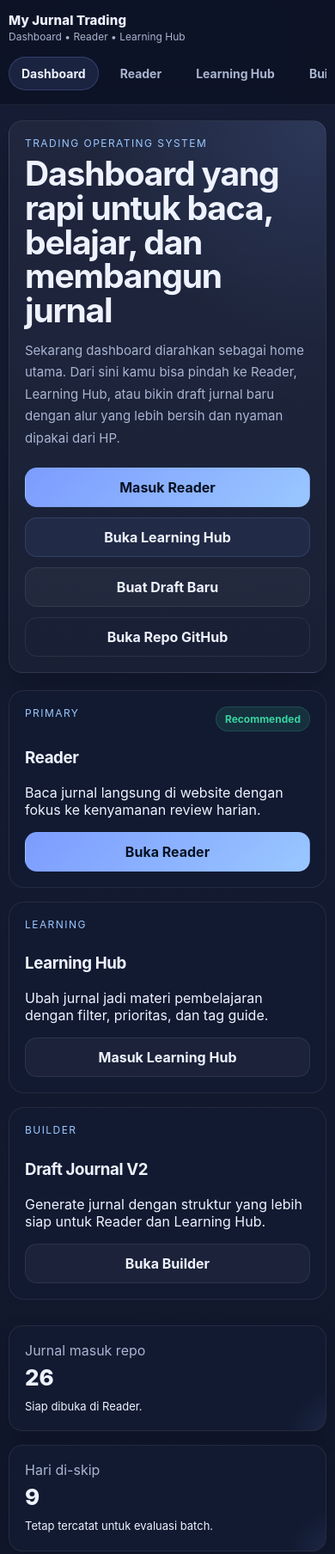
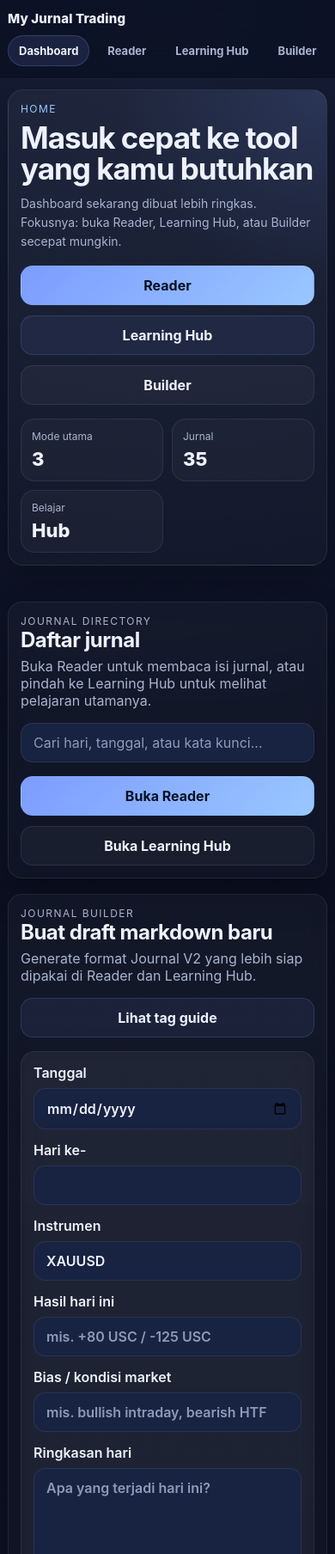
Before and after one commit to suhaimitoamy/my-jurnal-trading, a plain HTML site: page docs/index.html in a window 390 px wide. Shown: the top 1808 px of the page at 86% size. Drawn offline with Linux system fonts and the light colour scheme.

Commit message:
Make dashboard, reader, and learning hub more compact on mobile

```diff
--- a/docs/index.html
+++ b/docs/index.html
@@ -26,50 +26,20 @@
 
     <header class="hero">
       <div class="hero-inner">
-        <section class="hero-card">
-          <p class="eyebrow">Trading Operating System</p>
-          <h1>Dashboard yang rapi untuk baca, belajar, dan membangun jurnal</h1>
-          <p class="subtitle">Sekarang dashboard diarahkan sebagai home utama. Dari sini kamu bisa pindah ke Reader, Learning Hub, atau bikin draft jurnal baru dengan alur yang lebih bersih dan nyaman dipakai dari HP.</p>
+        <section class="hero-card utility-first">
+          <p class="eyebrow">Home</p>
+          <h1>Masuk cepat ke tool yang kamu butuhkan</h1>
+          <p class="subtitle">Dashboard sekarang dibuat lebih ringkas. Fokusnya: buka Reader, Learning Hub, atau Builder secepat mungkin.</p>
           <div class="hero-actions">
-            <a class="btn primary" href="./reader.html">Masuk Reader</a>
-            <a class="btn subtle" href="./learn.html">Buka Learning Hub</a>
-            <a class="btn" href="#builder">Buat Draft Baru</a>
-            <a class="btn ghost" id="repo-link" target="_blank" rel="noreferrer">Buka Repo GitHub</a>
+            <a class="btn primary" href="./reader.html">Reader</a>
+            <a class="btn subtle" href="./learn.html">Learning Hub</a>
+            <a class="btn" href="#builder">Builder</a>
           </div>
-        </section>
-
-        <section class="quick-overview" aria-label="Ringkasan mode utama">
-          <article class="mode-card featured">
-            <div class="mode-head">
-              <span class="mode-kicker">Primary</span>
-              <span class="mode-chip">Recommended</span>
-            </div>
-            <h3>Reader</h3>
-            <p>Baca jurnal langsung di website dengan fokus ke kenyamanan review harian.</p>
-            <div class="mode-actions">
-              <a class="btn primary" href="./reader.html">Buka Reader</a>
-            </div>
-          </article>
-          <article class="mode-card">
-            <div class="mode-head">
-              <span class="mode-kicker">Learning</span>
-            </div>
-            <h3>Learning Hub</h3>
-            <p>Ubah jurnal jadi materi pembelajaran dengan filter, prioritas, dan tag guide.</p>
-            <div class="mode-actions">
-              <a class="btn" href="./learn.html">Masuk Learning Hub</a>
-            </div>
-          </article>
-          <article class="mode-card">
-            <div class="mode-head">
-              <span class="mode-kicker">Builder</span>
-            </div>
-            <h3>Draft Journal V2</h3>
-            <p>Generate jurnal dengan struktur yang lebih siap untuk Reader dan Learning Hub.</p>
-            <div class="mode-actions">
-              <a class="btn" href="#builder">Buka Builder</a>
-            </div>
-          </article>
+          <div class="compact-summary">
+            <div class="compact-metric"><div class="label">Mode utama</div><div class="value">3</div></div>
+            <div class="compact-metric"><div class="label">Jurnal</div><div class="value">35</div></div>
+            <div class="compact-metric"><div class="label">Belajar</div><div class="value">Hub</div></div>
+          </div>
         </section>
       </div>
     </header>
@@ -77,55 +47,20 @@
     <main class="container">
       <section class="stats-grid" id="dashboard-stats"></section>
 
-      <section class="panel" id="playbook">
-        <div class="panel-head split">
-          <div>
-            <p class="section-kicker">Quick Access</p>
-            <h2>File penting dalam satu tempat</h2>
-            <p>Buka file inti tanpa bolak-balik cari manual di repo.</p>
-          </div>
-          <div class="inline-actions">
-            <a class="btn subtle" href="./reader.html">Ke Reader</a>
-            <a class="btn" href="./learn.html">Ke Learning Hub</a>
-          </div>
-        </div>
-        <div class="link-grid" id="quick-links"></div>
-      </section>
-
-      <section class="panel">
-        <div class="panel-head">
-          <div>
-            <p class="section-kicker">Batch Overview</p>
-            <h2>Status Batch Hari 1–35</h2>
-            <p>Ringkasan cepat untuk melihat coverage jurnal yang sudah masuk repo dan yang masih di-skip.</p>
-          </div>
-        </div>
-        <div class="status-grid">
-          <div class="surface-card">
-            <h3>Sudah masuk repo</h3>
-            <ul id="done-list" class="chip-list"></ul>
-          </div>
-          <div class="surface-card">
-            <h3>Skip</h3>
-            <ul id="skip-list" class="chip-list"></ul>
-          </div>
-        </div>
-      </section>
-
       <section class="panel" id="journals">
         <div class="panel-head split">
           <div>
             <p class="section-kicker">Journal Directory</p>
             <h2>Daftar jurnal</h2>
-            <p>Pakai Reader untuk membaca isi jurnal di website. Pindah ke Learning Hub untuk melihat pelajarannya dalam format yang lebih terstruktur.</p>
+            <p>Buka Reader untuk membaca isi jurnal, atau pindah ke Learning Hub untuk melihat pelajaran utamanya.</p>
           </div>
           <div class="search-wrap">
             <input id="journal-search" class="search" type="search" placeholder="Cari hari, tanggal, atau kata kunci..." />
           </div>
         </div>
         <div class="section-actions">
-          <a class="btn primary" href="./reader.html">Baca semua via Reader</a>
-          <a class="btn" href="./learn.html">Belajar via Learning Hub</a>
+          <a class="btn primary" href="./reader.html">Buka Reader</a>
+          <a class="btn" href="./learn.html">Buka Learning Hub</a>
         </div>
         <div id="journal-grid" class="journal-grid"></div>
       </section>
@@ -135,7 +70,7 @@
           <div>
             <p class="section-kicker">Journal Builder</p>
             <h2>Buat draft markdown baru</h2>
-            <p>Builder ini menghasilkan format Journal V2 yang lebih siap dibaca Reader dan lebih mudah diproses oleh Learning Hub.</p>
+            <p>Generate format Journal V2 yang lebih siap dipakai di Reader dan Learning Hub.</p>
           </div>
           <div class="inline-actions">
             <a class="btn subtle" href="./learn.html">Lihat tag guide</a>
@@ -194,14 +129,25 @@
               <button type="button" class="btn primary" id="copy-markdown">Copy Markdown</button>
               <button type="button" class="btn" id="download-markdown">Download .md</button>
             </div>
-            <p class="note">Untuk hasil terbaik, isi bagian tag pembelajaran dan pelajaran inti setelah draft selesai agar Learning Hub bisa membaca pola dengan lebih rapi.</p>
+            <p class="note">Setelah generate, rapikan tag pembelajaran dan pelajaran inti agar hasil di Learning Hub lebih akurat.</p>
           </div>
         </div>
+      </section>
+
+      <section class="panel" id="playbook">
+        <div class="panel-head">
+          <div>
+            <p class="section-kicker">Quick Access</p>
+            <h2>File penting</h2>
+            <p>Shortcut cepat ke rule, template, dan review besar.</p>
+          </div>
+        </div>
+        <div class="link-grid" id="quick-links"></div>
       </section>
     </main>
 
     <footer class="site-footer">
-      <div class="site-footer-inner">My Jurnal Trading • sistem pribadi untuk journaling, pembelajaran, dan review trading.</div>
+      <div class="site-footer-inner">My Jurnal Trading • home untuk journaling, pembelajaran, dan review trading.</div>
     </footer>
   </div>
 
--- a/docs/styles.css
+++ b/docs/styles.css
@@ -33,11 +33,9 @@ body {
 }
 
 a { color: inherit; }
-button, input, textarea { font: inherit; }
+button, input, textarea, summary { font: inherit; }
 
-.site-shell {
-  min-height: 100vh;
-}
+.site-shell { min-height: 100vh; }
 
 .site-topbar {
   position: sticky;
@@ -114,12 +112,12 @@ button, input, textarea { font: inherit; }
 }
 
 .hero {
-  padding: 34px 0 12px;
+  padding: 24px 0 10px;
 }
 
 .hero-inner {
   display: grid;
-  gap: 20px;
+  gap: 16px;
 }
 
 .hero-card {
@@ -127,14 +125,13 @@ button, input, textarea { font: inherit; }
     radial-gradient(circle at top right, rgba(124,156,255,0.14), transparent 36%),
     linear-gradient(180deg, rgba(255,255,255,0.045), rgba(255,255,255,0.025));
   border: 1px solid var(--border);
-  border-radius: 28px;
-  padding: 28px;
+  border-radius: 24px;
+  padding: 22px;
   box-shadow: var(--shadow);
 }
 
-.hero-card.compact {
-  padding: 22px;
-}
+.hero-card.compact { padding: 18px; }
+.hero-card.utility-first { padding: 18px; }
 
 .hero-copy,
 .panel,
@@ -158,22 +155,20 @@ button, input, textarea { font: inherit; }
 
 h1 {
   margin: 0;
-  font-size: clamp(34px, 5.5vw, 58px);
-  line-height: 1.02;
+  font-size: clamp(32px, 5vw, 54px);
+  line-height: 1.03;
   letter-spacing: -0.03em;
 }
 
-h2, h3 {
-  letter-spacing: -0.02em;
-}
+h2, h3 { letter-spacing: -0.02em; }
 
 .subtitle,
 .page-subtitle {
-  max-width: 820px;
+  max-width: 780px;
   color: var(--muted);
-  font-size: 17px;
-  line-height: 1.7;
-  margin: 14px 0 0;
+  font-size: 16px;
+  line-height: 1.65;
+  margin: 12px 0 0;
 }
 
 .hero-actions,
@@ -190,9 +185,7 @@ h2, h3 {
   gap: 12px;
 }
 
-.hero-actions {
-  margin-top: 22px;
-}
+.hero-actions { margin-top: 18px; }
 
 .btn {
   appearance: none;
@@ -223,14 +216,8 @@ h2, h3 {
   border-color: transparent;
 }
 
-.btn.ghost {
-  background: transparent;
-}
-
-.btn.subtle {
-  background: rgba(124,156,255,0.08);
-  border-color: rgba(124,156,255,0.18);
-}
+.btn.ghost { background: transparent; }
+.btn.subtle { background: rgba(124,156,255,0.08); border-color: rgba(124,156,255,0.18); }
 
 .feature-spotlight,
 .stats-grid,
@@ -258,28 +245,21 @@ h2, h3 {
 .quick-overview { grid-template-columns: repeat(auto-fit, minmax(180px, 1fr)); }
 
 .page-wrap,
-.container {
-  padding: 18px 0 72px;
-}
+.container { padding: 14px 0 64px; }
 
 .panel,
 .surface-card {
   background: linear-gradient(180deg, rgba(255,255,255,0.03), rgba(255,255,255,0.02));
   border: 1px solid var(--border);
   border-radius: var(--radius-lg);
-  padding: 22px;
+  padding: 20px;
   box-shadow: var(--shadow);
 }
 
 .panel + .panel,
 .panel + .stats-grid,
-.stats-grid + .panel {
-  margin-top: 18px;
-}
-
-.panel-head {
-  margin-bottom: 16px;
-}
+.stats-grid + .panel { margin-top: 18px; }
+.panel-head { margin-bottom: 16px; }
 
 .panel-head.split {
   display: flex;
@@ -296,15 +276,8 @@ h2, h3 {
 }
 
 .panel p,
-.surface-card p {
-  margin: 0;
-  color: var(--muted);
-}
-
-.search-wrap {
-  width: 100%;
-  max-width: 380px;
-}
+.surface-card p { margin: 0; color: var(--muted); }
+.search-wrap { width: 100%; max-width: 380px; }
 
 .search,
 .builder-form input,
@@ -322,9 +295,7 @@ h2, h3 {
 .search::placeholder,
 .builder-form input::placeholder,
 .builder-form textarea::placeholder,
-#markdown-output::placeholder {
-  color: #8f9ab8;
-}
+#markdown-output::placeholder { color: #8f9ab8; }
 
 .stat-card,
 .link-card,
@@ -344,9 +315,7 @@ h2, h3 {
 .link-card,
 .journal-card,
 .learning-card,
-.reader-item {
-  box-shadow: 0 10px 26px rgba(0,0,0,0.14);
-}
+.reader-item { box-shadow: 0 10px 26px rgba(0,0,0,0.14); }
 
 .stat-card {
   position: relative;
@@ -363,20 +332,13 @@ h2, h3 {
   background: radial-gradient(circle, rgba(124,156,255,0.12), transparent 68%);
 }
 
-.stat-card .value {
-  font-size: 30px;
-  font-weight: 800;
-  margin-top: 6px;
-}
-
+.stat-card .value { font-size: 30px; font-weight: 800; margin-top: 6px; }
 .stat-card .label,
 .meta,
 .tagline,
 .helper,
 .source-line,
-.info {
-  color: var(--muted);
-}
+.info { color: var(--muted); }
 
 .stat-card .hint,
 .helper,
@@ -388,11 +350,7 @@ h2, h3 {
 }
 
 .link-card a,
-.journal-card a {
-  color: var(--text);
-  text-decoration: none;
-  display: block;
-}
+.journal-card a { color: var(--text); text-decoration: none; display: block; }
 
 .link-card:hover,
 .journal-card:hover,
@@ -414,15 +372,8 @@ h2, h3 {
   gap: 12px;
 }
 
-.card-action {
-  font-size: 12px;
-  color: var(--primary-2);
-  font-weight: 700;
-}
-
-.reader-link {
-  margin-top: 14px;
-}
+.card-action { font-size: 12px; color: var(--primary-2); font-weight: 700; }
+.reader-link { margin-top: 14px; }
 
 .chip-list {
   display: flex;
@@ -440,53 +391,17 @@ h2, h3 {
   border-radius: 999px;
 }
 
-.builder-form {
-  display: grid;
-  gap: 14px;
-}
-
-.builder-form label {
-  display: grid;
-  gap: 8px;
-  font-weight: 600;
-}
-
+.builder-form { display: grid; gap: 14px; }
+.builder-form label { display: grid; gap: 8px; font-weight: 600; }
 .builder-output,
-.viewer-panel {
-  display: flex;
-  flex-direction: column;
-  gap: 14px;
-}
-
-.output-meta {
-  color: var(--muted);
-}
-
-#markdown-output {
-  min-height: 560px;
-  resize: vertical;
-}
-
-.note {
-  font-size: 14px;
-  line-height: 1.6;
-  color: var(--muted);
-}
-
+.viewer-panel { display: flex; flex-direction: column; gap: 14px; }
+.output-meta { color: var(--muted); }
+#markdown-output { min-height: 560px; resize: vertical; }
+.note { font-size: 14px; line-height: 1.6; color: var(--muted); }
 .howto,
 .takeaway-list,
-.viewer ul {
-  margin: 0;
-  padding-left: 20px;
-  color: var(--text);
-  line-height: 1.7;
-}
-
-code {
-  background: rgba(255,255,255,0.08);
-  padding: 3px 7px;
-  border-radius: 8px;
-}
+.viewer ul { margin: 0; padding-left: 20px; color: var(--text); line-height: 1.7; }
+code { background: rgba(255,255,255,0.08); padding: 3px 7px; border-radius: 8px; }
 
 .day-badge,
 .badge,
@@ -509,16 +424,10 @@ code {
 }
 
 .day-badge,
-.badge {
-  margin-bottom: 10px;
-}
+.badge { margin-bottom: 10px; }
 
 .tag-row,
-.viewer-actions {
-  display: flex;
-  flex-wrap: wrap;
-  gap: 8px;
-}
+.viewer-actions { display: flex; flex-wrap: wrap; gap: 8px; }
 
 .tag,
 .filter-chip {
@@ -559,45 +468,64 @@ code {
   padding-right: 4px;
 }
 
-.reader-item {
-  cursor: pointer;
-}
-
+.reader-item { cursor: pointer; }
 .reader-item.is-active {
   border-color: rgba(124,156,255,.45);
   background: linear-gradient(180deg, rgba(124,156,255,0.12), rgba(255,255,255,0.03));
 }
 
-.reader-mobile-switch {
-  display: none;
+.reader-mobile-switch { display: none; }
+.viewer { min-height: 420px; }
+.viewer h1,
+.viewer h2,
+.viewer h3 { margin: 0 0 12px; }
+.viewer h2 { margin-top: 24px; padding-top: 10px; border-top: 1px solid var(--border); }
+.viewer p,
+.viewer li { line-height: 1.78; }
+.empty,
+.loading { color: var(--muted); padding: 14px 0; }
+
+.compact-summary {
+  display: grid;
+  grid-template-columns: repeat(auto-fit, minmax(140px, 1fr));
+  gap: 12px;
+  margin-top: 16px;
 }
 
-.viewer {
-  min-height: 420px;
+.compact-metric {
+  border: 1px solid var(--border);
+  border-radius: 16px;
+  padding: 14px;
+  background: rgba(255,255,255,0.03);
 }
 
-.viewer h1,
-.viewer h2,
-.viewer h3 {
-  margin: 0 0 12px;
+.compact-metric .label {
+  color: var(--muted);
+  font-size: 12px;
+  margin-bottom: 6px;
 }
 
-.viewer h2 {
-  margin-top: 24px;
-  padding-top: 10px;
-  border-top: 1px solid var(--border);
+.compact-metric .value {
+  font-size: 22px;
+  font-weight: 800;
 }
 
-.viewer p,
-.viewer li {
-  line-height: 1.78;
+.disclosure {
+  border: 1px solid var(--border);
+  border-radius: 16px;
+  background: rgba(255,255,255,0.02);
+  overflow: hidden;
 }
 
-.empty,
-.loading {
-  color: var(--muted);
-  padding: 14px 0;
+.disclosure summary {
+  list-style: none;
+  cursor: pointer;
+  padding: 16px 18px;
+  font-weight: 800;
 }
+
+.disclosure summary::-webkit-details-marker { display: none; }
+.disclosure-body { padding: 0 18px 18px; }
 
 .site-footer {
   border-top: 1px solid rgba(255,255,255,0.06);
@@ -612,24 +540,12 @@ code {
 
 @media (max-width: 980px) {
   .reader-layout,
-  .builder-layout {
-    grid-template-columns: 1fr;
-  }
-
-  .reader-list {
-    max-height: none;
-  }
-
+  .builder-layout { grid-template-columns: 1fr; }
+  .reader-list { max-height: none; }
   .panel-head.split,
   .card-head,
-  .viewer-topbar {
-    align-items: stretch;
-    flex-direction: column;
-  }
-
-  .search-wrap {
-    max-width: none;
-  }
+  .viewer-topbar { align-items: stretch; flex-direction: column; }
+  .search-wrap { max-width: none; }
 
   .reader-mobile-switch {
     display: flex;
@@ -657,21 +573,17 @@ code {
     box-shadow: inset 0 0 0 1px rgba(124,156,255,0.22);
   }
 
-  .reader-layout[data-mobile-view="list"] .viewer-panel {
-    display: none;
-  }
-
-  .reader-layout[data-mobile-view="viewer"] .reader-sidebar {
-    display: none;
-  }
+  .reader-layout[data-mobile-view="list"] .viewer-panel { display: none; }
+  .reader-layout[data-mobile-view="viewer"] .reader-sidebar { display: none; }
 }
 
 @media (max-width: 760px) {
   .topbar-inner {
     min-height: auto;
-    padding: 14px 0;
+    padding: 12px 0;
     align-items: flex-start;
     flex-direction: column;
+    gap: 10px;
   }
 
   .topnav {
@@ -679,23 +591,24 @@ code {
     overflow-x: auto;
     flex-wrap: nowrap;
     padding-bottom: 2px;
+    gap: 8px;
   }
 
   .topnav-link {
     white-space: nowrap;
+    padding: 9px 12px;
+    font-size: 13px;
   }
 
   .hero-card,
   .panel,
   .surface-card {
-    padding: 18px;
-    border-radius: 20px;
+    padding: 16px;
+    border-radius: 18px;
   }
 
   .page-wrap,
-  .container {
-    padding-bottom: 56px;
-  }
+  .container { padding-bottom: 52px; }
 }
 
 @media (max-width: 640px) {
@@ -703,13 +616,10 @@ code {
   .hero-inner,
   .container,
   .page-wrap,
-  .site-footer-inner {
-    width: min(var(--content-width), calc(100% - 20px));
-  }
+  .site-footer-inner { width: min(var(--content-width), calc(100% - 18px)); }
 
-  .hero {
-    padding-top: 18px;
-  }
+  .brand-subtitle { display: none; }
+  .hero { padding-top: 12px; }
 
   .hero-card,
   .panel,
@@ -719,17 +629,21 @@ code {
   .journal-card,
   .learning-card,
   .legend-item,
-  .reader-item {
-    border-radius: 16px;
+  .reader-item { border-radius: 16px; }
+
+  .hero-card {
+    padding: 16px;
+    border-radius: 18px;
   }
+
+  .hero-card.compact,
+  .hero-card.utility-first { padding: 14px; }
 
   .btn,
   .search,
   .builder-form input,
   .builder-form textarea,
-  #markdown-output {
-    width: 100%;
-  }
+  #markdown-output { width: 100%; }
 
   .hero-actions,
   .builder-actions,
@@ -738,24 +652,23 @@ code {
   .inline-actions,
   .card-actions,
   .nav-actions,
-  .viewer-actions {
-    flex-direction: column;
-  }
+  .viewer-actions { flex-direction: column; }
 
-  h1 {
-    font-size: clamp(30px, 10vw, 42px);
-  }
-
+  h1 { font-size: clamp(26px, 9vw, 36px); }
   .subtitle,
-  .page-subtitle {
-    font-size: 15px;
-  }
-
-  .stat-card .value {
-    font-size: 26px;
-  }
-
-  #markdown-output {
-    min-height: 380px;
-  }
+  .page-subtitle { font-size: 14px; line-height: 1.55; }
+  .stat-card .value { font-size: 26px; }
+  .stat-card,
+  .learning-card,
+  .journal-card,
+  .mode-card,
+  .reader-item,
+  .legend-item { padding: 14px; }
+  .panel,
+  .surface-card { padding: 14px; }
+  #markdown-output { min-height: 340px; }
+  .compact-summary { grid-template-columns: repeat(2, minmax(0, 1fr)); gap: 10px; }
+  .compact-metric { padding: 12px; }
+  .disclosure summary { padding: 14px 16px; }
+  .disclosure-body { padding: 0 16px 16px; }
 }
```
Also changed, not shown: docs/learn.html (+24 -25 lines), docs/reader.html (+8 -8 lines).
